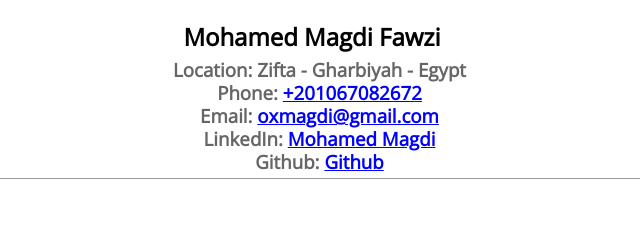
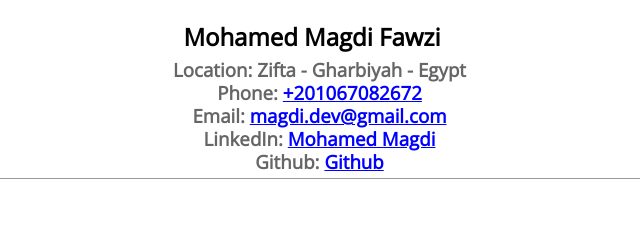
Before and after one commit to oxmagdi/MyCV2021, a plain HTML site: page index.html in a window 1280 px wide. Shown: the top 229 px of the page, 328-968 px from the left. Drawn offline with nearby package versions, Linux system fonts and the light colour scheme.

Commit message:
edit email

```diff
--- a/index.html
+++ b/index.html
@@ -91,7 +91,7 @@
         <h3>Location: Zifta - Gharbiyah - Egypt</h3>
         <h3>Phone: <a href="tel:+201067082672" target="_blank">+201067082672</a></h3>
         <h3>
-          Email: <a href="mailto:oxmagdi@gmail.com"  target="_blank">oxmagdi@gmail.com</a>
+          Email: <a href="mailto:magdi.dev@gmail.com"  target="_blank">magdi.dev@gmail.com</a>
         </h3>
         <h3>
           LinkedIn: <a href="https://www.linkedin.com/in/oxmagdi/"  target="_blank">Mohamed Magdi</a>
```
